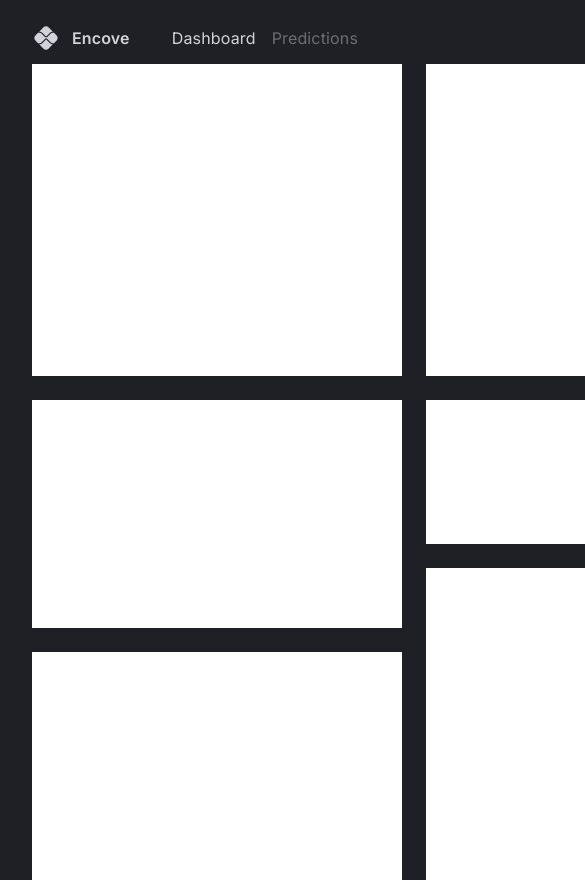
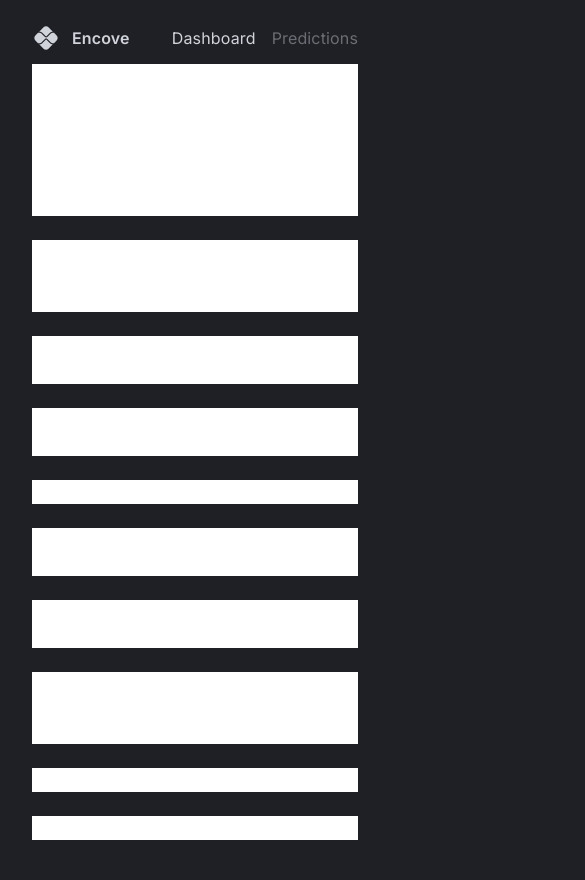
Before and after one commit to ingucell/business-dashboard, a React (Vite) app: page / in a window 390 px wide. Shown: the top 880 px of the page, 585 px wide, since content can reach past the window. After the commit the page ends 844 px from the top, so only its background shows below. Built offline with nearby package versions, Linux system fonts and the light colour scheme.

Commit message:
responsivness

```diff
--- a/src/scenes/dashboard/index.tsx
+++ b/src/scenes/dashboard/index.tsx
@@ -1,8 +1,9 @@
 import {Box, useTheme} from '@mui/material'
+import {useMediaQuery} from '@mui/material'
 
 type Props = {}
 
-const gridTemplate = `
+const gridTemplateLargeScreens = `
  "a b c"
  "a b c"
  "a b c"
@@ -14,15 +15,56 @@ const gridTemplate = `
  "g h j"
  "g h j"
  `
+const gridTemplateSmallScreens = `
+"a"
+"a"
+"a"
+"a"
+"b"
+"b"
+"b"
+"b"
+"c"
+"c"
+"c"
+"d"
+"d"
+"d"
+"e"
+"e"
+"f"
+"f"
+"f"
+"g"
+"g"
+"g"
+"h"
+"h"
+"h"
+"h"
+"i"
+"i"
+"j"
+"j"
+`
 
 const Dashboard = (props: Props) => {
   const { palette } = useTheme();
+  const isAboveMediumScreens = useMediaQuery("(min-width: 1200px)")
   return (
-    <Box width='100%' height='100%' display='grid' gap='1.5rem' sx={{
+    <Box width='100%' height='100%' display='grid' gap='1.5rem'
+     sx={isAboveMediumScreens ? {
       gridTemplateColumns: "repeat(3, minmax(370px, 1fr))",
       gridTemplateRows: "repeat(10, minmax(60px, 1fr))",
-      gridTemplateAreas: gridTemplate,
-    }}>
+      gridTemplateAreas: gridTemplateLargeScreens,
+    }:{
+      gridTemplateColumns: "1fr",
+      gridTemplateRows: "80px",
+      gridTemplateAreas: gridTemplateSmallScreens,
+    }
+  }
+
+    >
         <Box bgcolor="#fff" gridArea='a'></Box>
         <Box bgcolor="#fff" gridArea='b'></Box>
         <Box bgcolor="#fff" gridArea='c'></Box>
```
